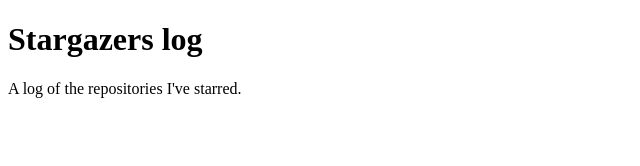
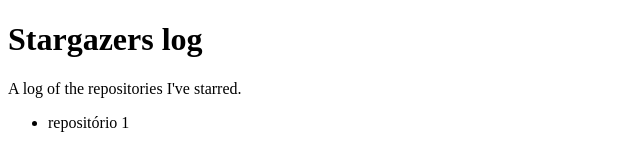
Before and after one commit to p91883210-prog/stargazers-log, a plain HTML site: page index.html in a window 1280 px wide. Shown: the full height of the page, 0-640 px from the left. Drawn offline with Linux system fonts and the light colour scheme.

Commit message:
Add repository list to index.html

```diff
--- a/index.html
+++ b/index.html
@@ -7,5 +7,6 @@
   <body>
     <h1>Stargazers log</h1>
     <p>A log of the repositories I've starred.</p>
+    <ul> <li>repositório 1 </li></ul>
   </body>
 </html>
```
